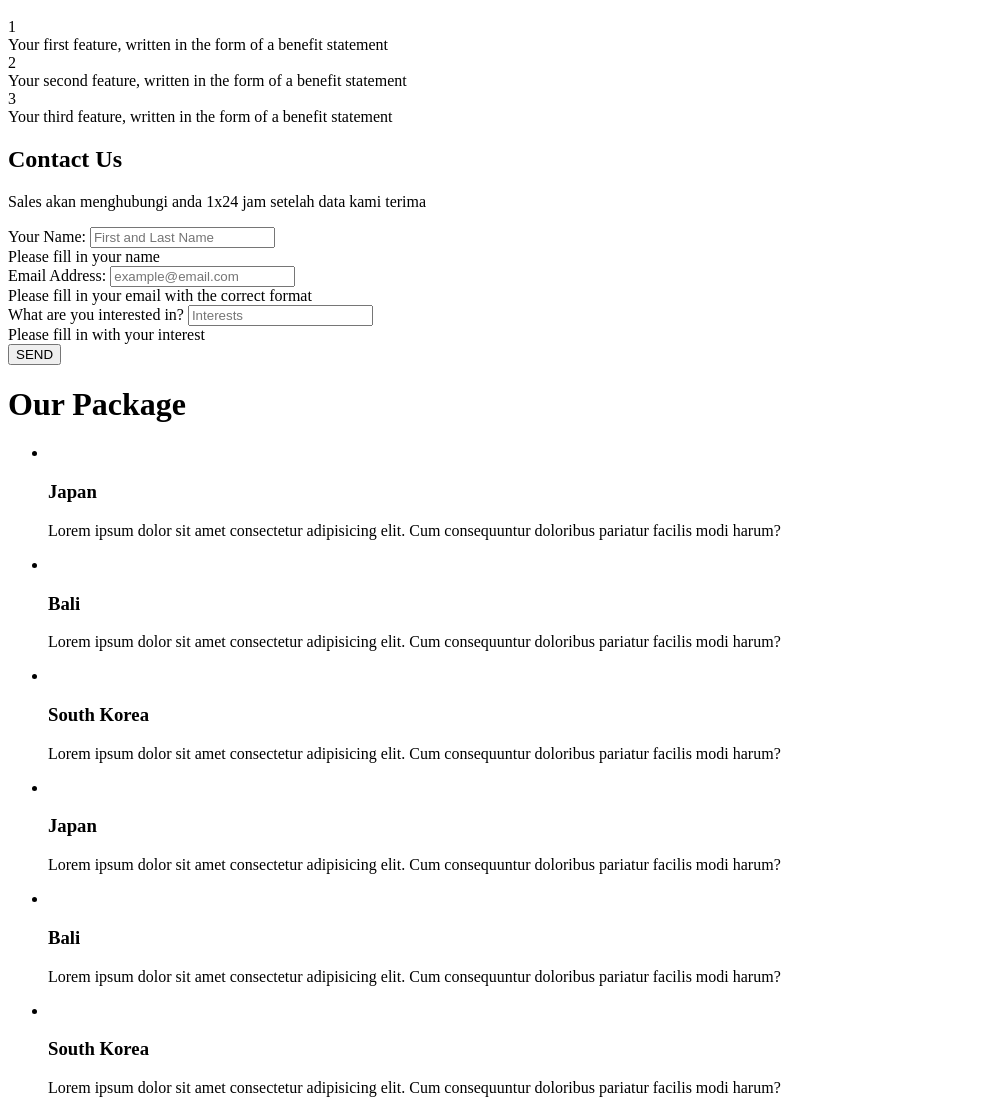
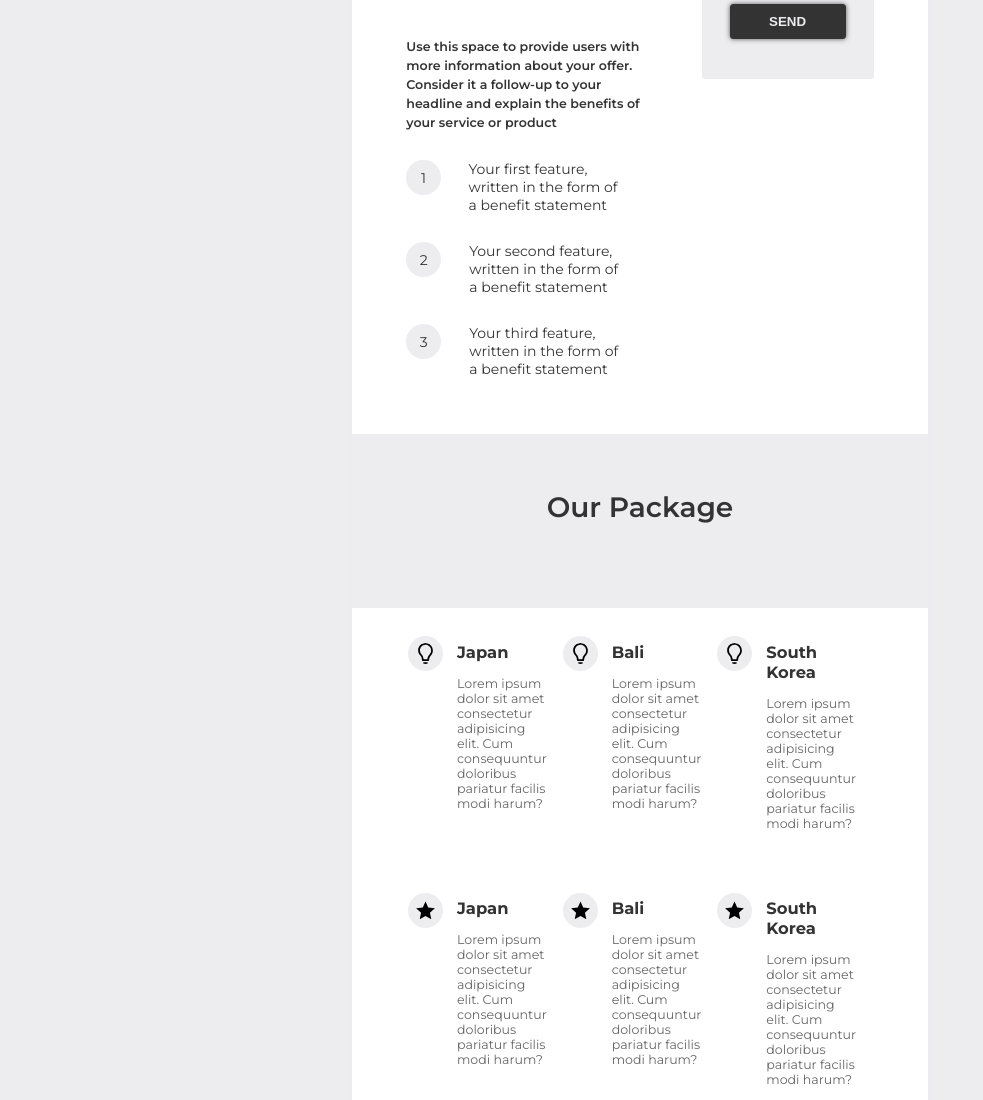
Before and after one commit to revou-fundamental-course/11-nov-24-ferdiahmdi, a plain HTML site: page index.html in a window 1280 px wide. Shown: the part 744-1844 px from the top of the page, without its empty margins (0-983 px from the left). Drawn offline with Linux system fonts and the light colour scheme; the site is published under a folder, as on GitHub Pages, so addresses that start at the root find nothing.

Commit message:
fix: fix

```diff
--- a/index.html
+++ b/index.html
@@ -3,14 +3,14 @@
   <head>
     <meta charset="UTF-8" />
     <meta name="viewport" content="width=device-width, initial-scale=1.0" />
-    <link rel="stylesheet" href="/css/style.css" />
+    <link rel="stylesheet" href="./css/style.css" />
     <link rel="preconnect" href="https://fonts.googleapis.com" />
     <link rel="preconnect" href="https://fonts.gstatic.com" crossorigin />
     <link
       href="https://fonts.googleapis.com/css2?family=Montserrat:ital,wght@0,100..900;1,100..900&family=Yellowtail&display=swap"
       rel="stylesheet"
     />
-    <script src="/js/script.js" defer></script>
+    <script src="./js/script.js" defer></script>
     <title>Document Ferdi F Ahmadi</title>
   </head>
   <body>
@@ -42,9 +42,9 @@
           <div class="mainContent">
             <div class="mainContentBanner">
               <div class="bannerContainer">
-                <img src="/img/japan.jpg" alt="" id="banner1" class="slideshow" />
-                <img src="/img/skorea.jpg" alt="" id="banner2" class="slideshow" />
-                <img src="/img/bali.jpg" alt="" id="banner3" class="slideshow" />
+                <img src="./img/japan.jpg" alt="" id="banner1" class="slideshow" />
+                <img src="./img/skorea.jpg" alt="" id="banner2" class="slideshow" />
+                <img src="./img/bali.jpg" alt="" id="banner3" class="slideshow" />
                 <a class="prev">&#10094</a>
                 <a class="next">&#10095</a>
               </div>
@@ -149,7 +149,7 @@
           <h1>Our Package</h1>
           <ul>
             <li>
-              <img src="/img/pointA.svg" alt="" />
+              <img src="./img/pointA.svg" alt="" />
               <div class="packageDetails">
                 <h3>Japan</h3>
                 <p>
@@ -159,7 +159,7 @@
               </div>
             </li>
             <li>
-              <img src="/img/pointA.svg" alt="" />
+              <img src="./img/pointA.svg" alt="" />
               <div class="packageDetails">
                 <h3>Bali</h3>
                 <p>
@@ -169,7 +169,7 @@
               </div>
             </li>
             <li>
-              <img src="/img/pointA.svg" alt="" />
+              <img src="./img/pointA.svg" alt="" />
               <div class="packageDetails">
                 <h3>South Korea</h3>
                 <p>
@@ -179,7 +179,7 @@
               </div>
             </li>
             <li>
-              <img src="/img/pointB.svg" alt="" />
+              <img src="./img/pointB.svg" alt="" />
               <div class="packageDetails">
                 <h3>Japan</h3>
                 <p>
@@ -189,7 +189,7 @@
               </div>
             </li>
             <li>
-              <img src="/img/pointB.svg" alt="" />
+              <img src="./img/pointB.svg" alt="" />
               <div class="packageDetails">
                 <h3>Bali</h3>
                 <p>
@@ -199,7 +199,7 @@
               </div>
             </li>
             <li>
-              <img src="/img/pointB.svg" alt="" />
+              <img src="./img/pointB.svg" alt="" />
               <div class="packageDetails">
                 <h3>South Korea</h3>
                 <p>
```
